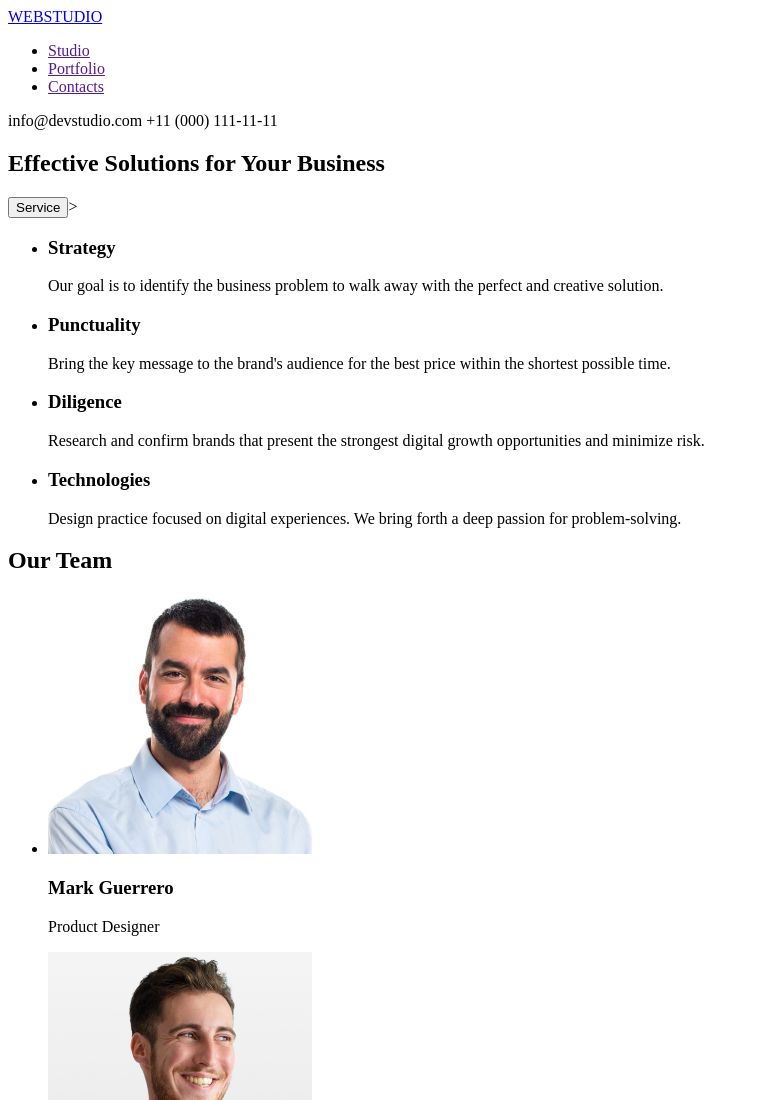
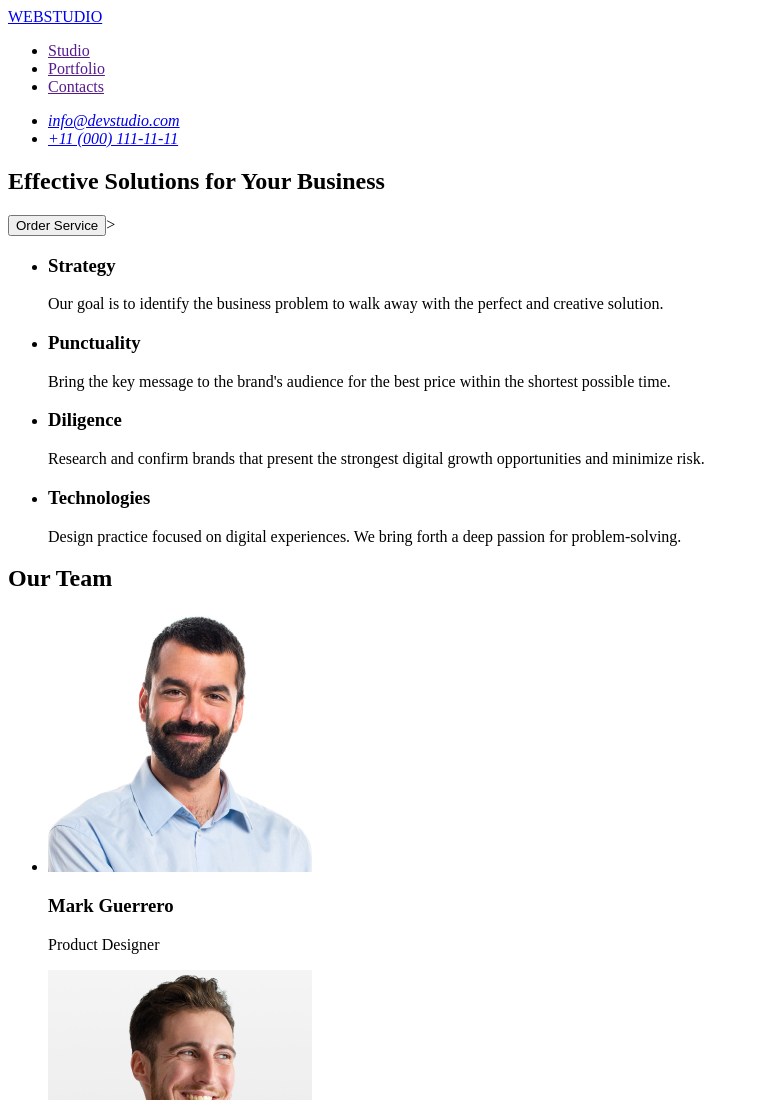
Before and after one commit to MariyaErmakova2023/goit-markup-hw-01, a plain HTML site: page index.html in a window 1280 px wide. Shown: the top 1100 px of the page, without its empty margins (0-759 px from the left). Drawn offline with Linux system fonts and the light colour scheme.

Commit message:
update 1 after mentor

```diff
--- a/index.html
+++ b/index.html
@@ -9,21 +9,26 @@
   <body>
     <header>
       <nav>
-        <a href="./index.html" target="_blank"> WEBSTUDIO </a>
+        <a href="./index.html">WEBSTUDIO</a>
         <ul>
           <!--Menu navigation-->
           <li><a href="">Studio </a></li>
           <li><a href="">Portfolio </a></li>
           <li><a href="">Contacts </a></li>
         </ul>
-        <p>info@devstudio.com +11 (000) 111-11-11</p>
       </nav>
+      <address>
+        <ul>
+          <li> <a href="mailto:info@devstudio.com"> info@devstudio.com</a> </li>
+          <li> <a href="tel:+110001111111"> +11 (000) 111-11-11 </a> </li>
+        </ul>
+      </address>
     </header>
 
     <main>
       <section>
         <h1>Effective Solutions for Your Business</h1>
-        <button type="button">Service</button>>
+        <button type="button">Order Service</button>>
       </section>
 
       <section>
@@ -31,10 +36,7 @@
           <li>
             <div>
               <h3>Strategy</h3>
-              <p>
-                Our goal is to identify the business problem to walk away with
-                the perfect and creative solution.
-              </p>
+              <p> Our goal is to identify the business problem to walk away with the perfect and creative solution. </p>
             </div>
           </li>
           <li>
@@ -115,7 +117,7 @@
     </main>
 
     <footer>
-      <a href="" target="_blank"> WEBSTUDIO </a>
+      <a href="">WEBSTUDIO</a>
       <p>
         Increase the flow of customers and sales for your business with digital
         marketing & growth solutions.
```
